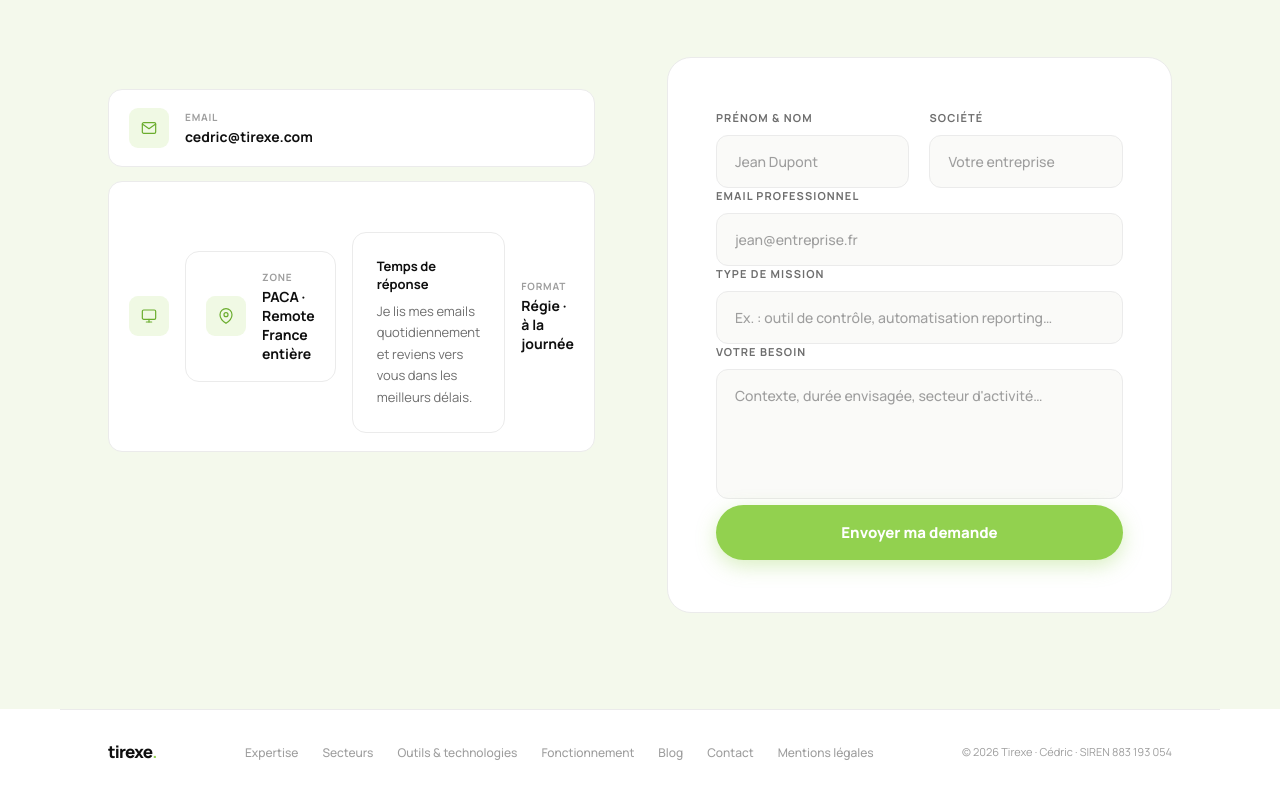
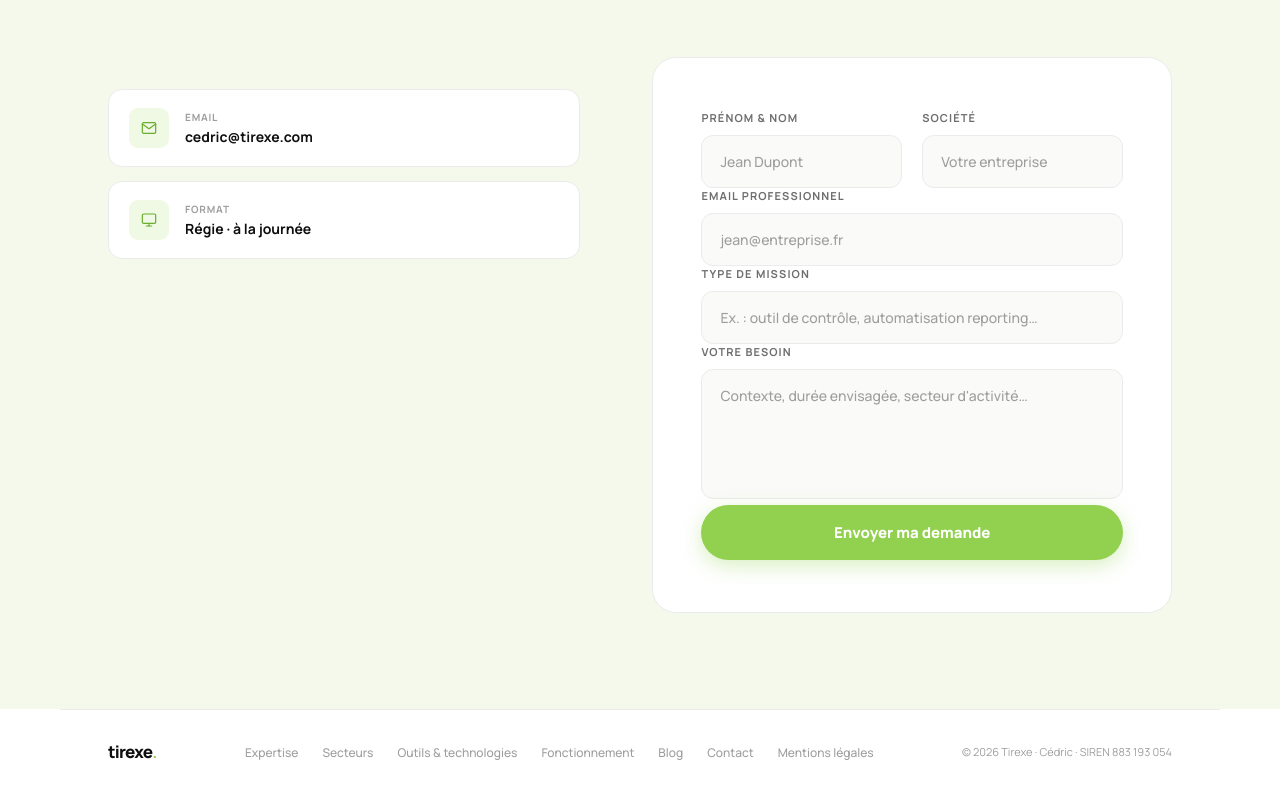
Before and after one commit to CedricoBanjo/tirexe-site, a Next.js app: page / in a window 1280 px wide. Shown: the part 5800-6593 px from the top of the page. Built offline with nearby package versions, Linux system fonts and the light colour scheme.

Commit message:
Update Contact.jsx

```diff
--- a/components/Contact.jsx
+++ b/components/Contact.jsx
@@ -46,21 +46,6 @@ export default function Contact() {
                     <line x1="12" y1="17" x2="12" y2="21"/>
                   </svg>
                 </div>
-                <div className="ci">
-                  <div className="ci-ico">
-                    <svg viewBox="0 0 24 24" width="16" height="16" fill="none" stroke="var(--g-d)" strokeWidth="1.8" strokeLinecap="round" strokeLinejoin="round">
-                      <path d="M21 10c0 7-9 13-9 13s-9-6-9-13a9 9 0 0 1 18 0z"/><circle cx="12" cy="10" r="3"/>
-                    </svg>
-                  </div>
-                  <div>
-                    <div className="ci-l">Zone</div>
-                    <div className="ci-v">PACA · Remote France entière</div>
-                  </div>
-                </div>
-                <div style={{marginTop:'32px',padding:'24px',background:'var(--bg)',border:'1px solid var(--line)',borderRadius:'14px'}}>
-                  <div style={{fontSize:'13px',fontWeight:700,color:'var(--ink)',marginBottom:'8px'}}>Temps de réponse</div>
-                  <div style={{fontSize:'13px',color:'var(--soft)',lineHeight:'1.65'}}>Je lis mes emails quotidiennement et reviens vers vous dans les meilleurs délais.</div>
-                </div>
                 <div>
                   <div className="ci-l">Format</div>
                   <div className="ci-v">Régie · à la journée</div>
```
